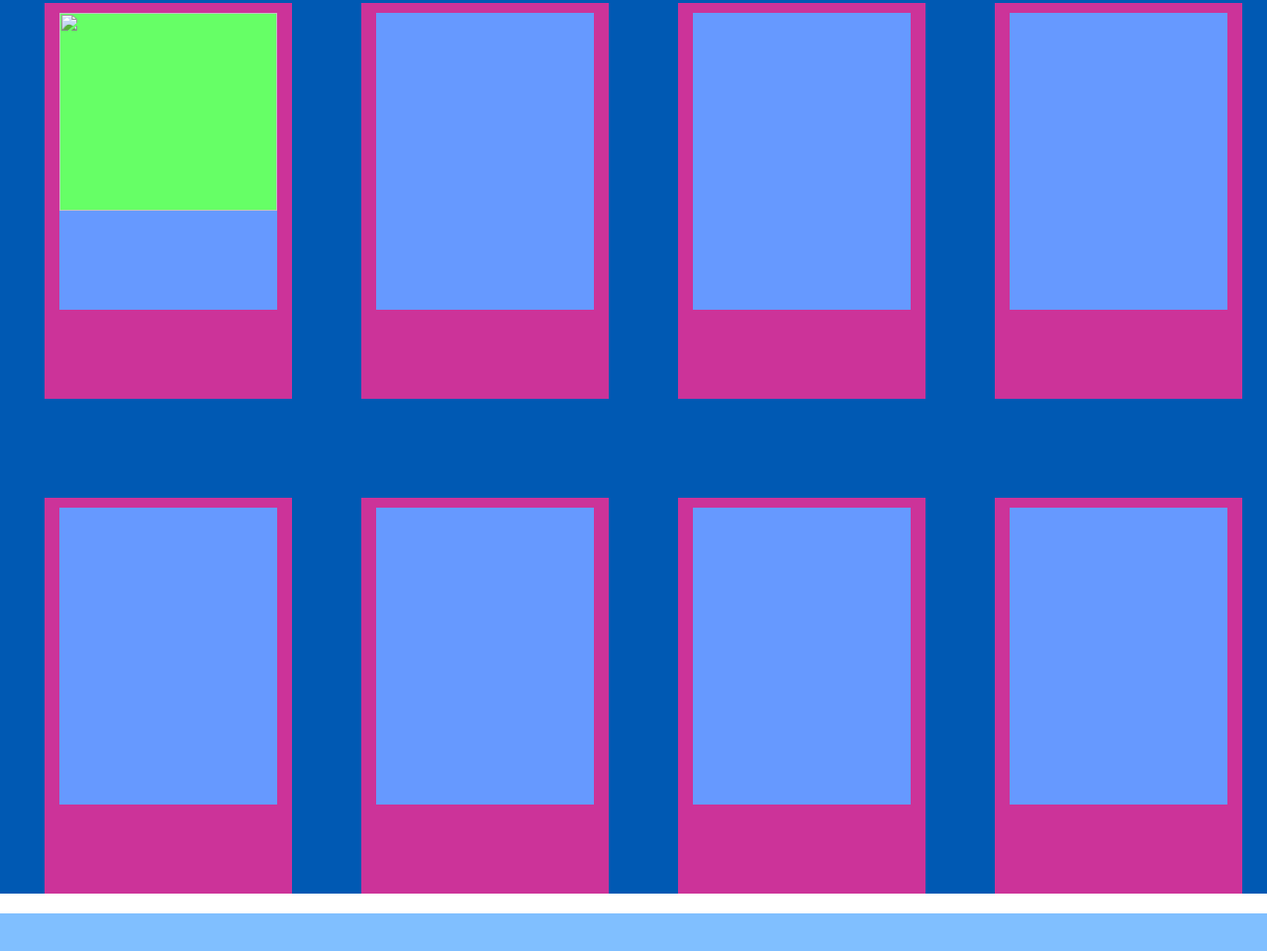
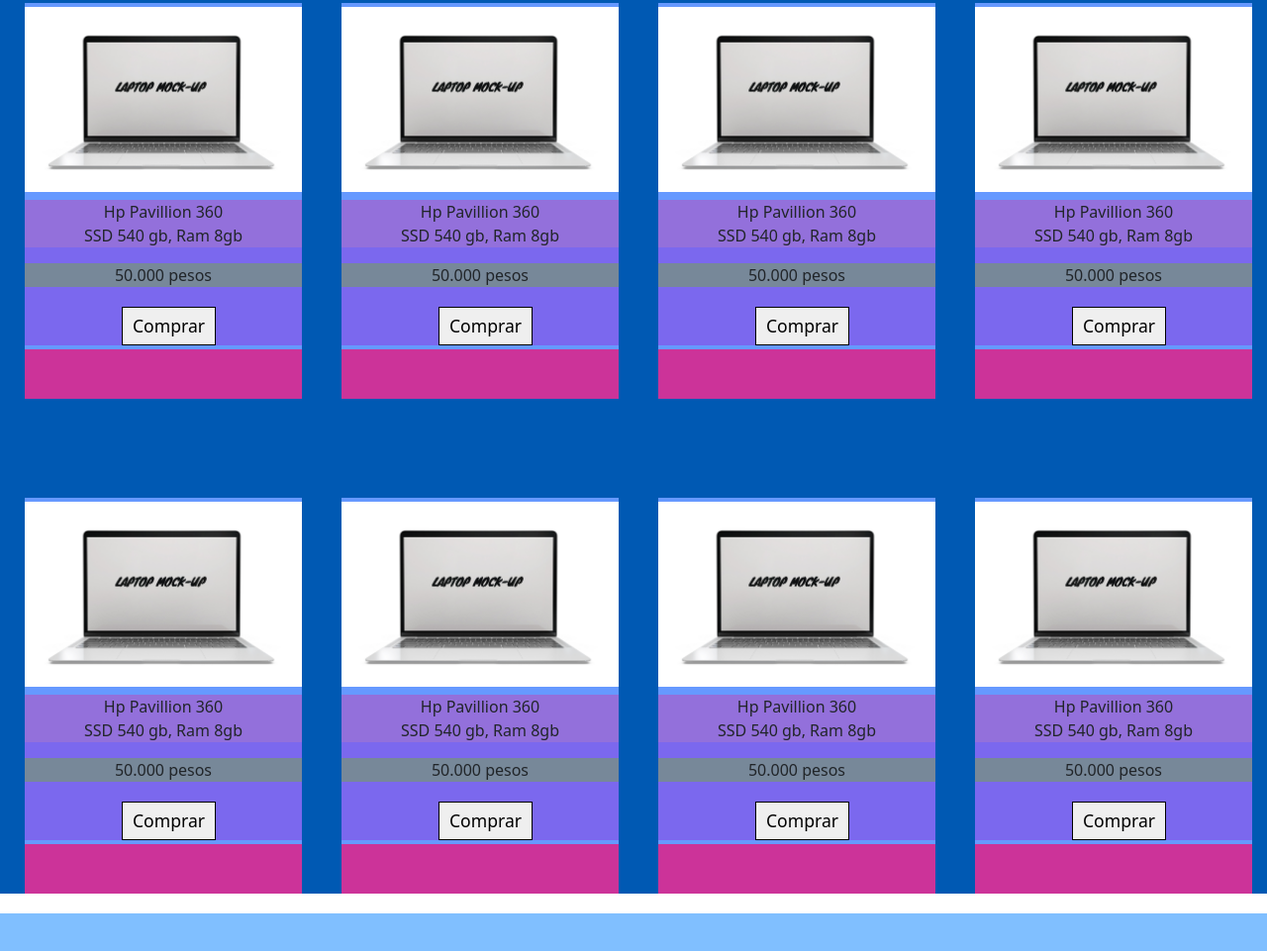
Before and after one commit to jorge-au/tienda_online, a plain HTML site: page index.html in a window 1280 px wide. Shown: the part 1637-2598 px from the top of the page at 99% size. Drawn offline with nearby package versions, Linux system fonts and the light colour scheme.

Commit message:
se modifico la seccion productos

```diff
--- a/css/styles.css
+++ b/css/styles.css
@@ -1,3 +1,9 @@
+*{
+    margin: 0;
+    padding: 0;
+    box-sizing: border-box;
+}
+
 /* header */
 .header{
     /* background-color: gray; */
@@ -96,7 +102,7 @@
 }
 
 
-
+/********************************************************* */
 /* Productos */
 .productos{
     width: 100%;
@@ -107,37 +113,63 @@
     grid-template-columns: repeat(4, 1fr);
     grid-template-rows: repeat(2, 1fr);
 }
-.productos__contenedor{
-    width: 250px;
-    height: 400px;
-    background-color: #cc3399;
-    margin-top: 100px;
-    margin-left: 45px;
-    display: flex;
-    justify-content: center;
-
-}
 .productos__titulo{
     width: 300px;
     height: 50px;
     background-color: rgb(54, 196, 54);
     position: absolute;
     left: 40%;
+}
+.productos__contenedor{
+    width: 280px;
+    height: 400px;
+    background-color: #cc3399;
+    margin-top: 100px;
+    margin-left: 25px;
+
 
 }
 .productos__pc1{
-    width: 220px;
-    height: 300px;
+    width: 100%;
+    height: 350px;
     background-color:#6699ff;
-    margin-top: 10px;
+    display: flex;
+    flex-direction: column;
+    justify-content: center;
+    align-items: center;
+    justify-content: space-around;
+}
+.productos__cuerpo{
+    background-color: mediumslateblue;
+    width: 100%;
+    height: auto;
 }
 .productos__laptop{
     width: 100%;
-    height: 200px;
-    background-color: #66ff66;
+    height: auto;
 }
+.productos__parrafo{
+    text-align: center;
+    background-color: mediumpurple;
+}
+.productos__precio{
+  background-color: lightslategrey;
+  text-align: center;
+}
+.productos__boton{
+    margin-top: 20px;
+    margin-left: 35%;
+}
+    .productos__botonComprar{
+        border: 1px solid black;
+        font-size: 1.1rem;
+        padding: 5px 10px;
+        text-align: center;
+    }
 
 
+
+/********************************************************/
 /* Servicios */
 .section__servicios{
     width: 100%;
--- a/index.html
+++ b/index.html
@@ -89,109 +89,112 @@
           <div class="productos__titulo">
             <h2>Nuestros Productos</h2>
           </div>
+
           <div class="productos__contenedor">
             <div class="productos__pc1">
-                <img src="" alt="" class="productos__laptop">
-                <p class="productos__parrafo"></p>
-                <!-- <a href="#" class="productos__nombreLaptop"></a> -->
-                <span class="productos__precio"></span>
+              <img src="img/portatil_productos.jpg" alt="" class="productos__laptop">
+              <div class="productos__cuerpo">
+                <p class="productos__parrafo">Hp Pavillion 360<br>SSD 540 gb, Ram 8gb</p>
+                <div class="productos__precio">50.000 pesos</div>
+                <div class="productos__boton">
+                  <button class="productos__botonComprar">Comprar</button>
                 </div>
-              <div class="productos__compra">
-                <!-- <button class="productos__botonComprar"></button> -->
               </div>
             </div>
           </div>
 
           <div class="productos__contenedor">
             <div class="productos__pc1">
-                <!-- <img src="" alt="" class="productos__laptot"> -->
-                <p class="productos__parrafo"></p>
-                <!-- <a href="#" class="productos__nombreLaptop"></a> -->
-                <span class="productos__precio"></span>
+              <img src="img/portatil_productos.jpg" alt="" class="productos__laptop">
+              <div class="productos__cuerpo">
+                <p class="productos__parrafo">Hp Pavillion 360<br>SSD 540 gb, Ram 8gb</p>
+                <div class="productos__precio">50.000 pesos</div>
+                <div class="productos__boton">
+                  <button class="productos__botonComprar">Comprar</button>
                 </div>
-              <div class="productos__compra">
-                <!-- <button class="productos__botonComprar"></button> -->
               </div>
             </div>
           </div>
 
           <div class="productos__contenedor">
             <div class="productos__pc1">
-                <!-- <img src="" alt="" class="productos__laptot"> -->
-                <p class="productos__parrafo"></p>
-                <!-- <a href="#" class="productos__nombreLaptop"></a> -->
-                <span class="productos__precio"></span>
+              <img src="img/portatil_productos.jpg" alt="" class="productos__laptop">
+              <div class="productos__cuerpo">
+                <p class="productos__parrafo">Hp Pavillion 360<br>SSD 540 gb, Ram 8gb</p>
+                <div class="productos__precio">50.000 pesos</div>
+                <div class="productos__boton">
+                  <button class="productos__botonComprar">Comprar</button>
                 </div>
-              <div class="productos__compra">
-                <!-- <button class="productos__botonComprar"></button> -->
               </div>
             </div>
           </div>
 
           <div class="productos__contenedor">
             <div class="productos__pc1">
-                <!-- <img src="" alt="" class="productos__laptot"> -->
-                <p class="productos__parrafo"></p>
-                <!-- <a href="#" class="productos__nombreLaptop"></a> -->
-                <span class="productos__precio"></span>
+              <img src="img/portatil_productos.jpg" alt="" class="productos__laptop">
+              <div class="productos__cuerpo">
+                <p class="productos__parrafo">Hp Pavillion 360<br>SSD 540 gb, Ram 8gb</p>
+                <div class="productos__precio">50.000 pesos</div>
+                <div class="productos__boton">
+                  <button class="productos__botonComprar">Comprar</button>
                 </div>
-              <div class="productos__compra">
-                <!-- <button class="productos__botonComprar"></button> -->
               </div>
             </div>
           </div>
 
           <div class="productos__contenedor">
             <div class="productos__pc1">
-                <!-- <img src="" alt="" class="productos__laptot"> -->
-                <p class="productos__parrafo"></p>
-                <!-- <a href="#" class="productos__nombreLaptop"></a> -->
-                <span class="productos__precio"></span>
+              <img src="img/portatil_productos.jpg" alt="" class="productos__laptop">
+              <div class="productos__cuerpo">
+                <p class="productos__parrafo">Hp Pavillion 360<br>SSD 540 gb, Ram 8gb</p>
+                <div class="productos__precio">50.000 pesos</div>
+                <div class="productos__boton">
+                  <button class="productos__botonComprar">Comprar</button>
                 </div>
-              <div class="productos__compra">
-                <!-- <button class="productos__botonComprar"></button> -->
               </div>
             </div>
           </div>
 
           <div class="productos__contenedor">
             <div class="productos__pc1">
-                <!-- <img src="" alt="" class="productos__laptot"> -->
-                <p class="productos__parrafo"></p>
-                <!-- <a href="#" class="productos__nombreLaptop"></a> -->
-                <span class="productos__precio"></span>
+              <img src="img/portatil_productos.jpg" alt="" class="productos__laptop">
+              <div class="productos__cuerpo">
+                <p class="productos__parrafo">Hp Pavillion 360<br>SSD 540 gb, Ram 8gb</p>
+                <div class="productos__precio">50.000 pesos</div>
+                <div class="productos__boton">
+                  <button class="productos__botonComprar">Comprar</button>
                 </div>
-              <div class="productos__compra">
-                <!-- <button class="productos__botonComprar"></button> -->
               </div>
             </div>
           </div>
 
           <div class="productos__contenedor">
             <div class="productos__pc1">
-                <!-- <img src="" alt="" class="productos__laptot"> -->
-                <p class="productos__parrafo"></p>
-                <!-- <a href="#" class="productos__nombreLaptop"></a> -->
-                <span class="productos__precio"></span>
+              <img src="img/portatil_productos.jpg" alt="" class="productos__laptop">
+              <div class="productos__cuerpo">
+                <p class="productos__parrafo">Hp Pavillion 360<br>SSD 540 gb, Ram 8gb</p>
+                <div class="productos__precio">50.000 pesos</div>
+                <div class="productos__boton">
+                  <button class="productos__botonComprar">Comprar</button>
                 </div>
-              <div class="productos__compra">
-                <!-- <button class="productos__botonComprar"></button> -->
               </div>
             </div>
           </div>
 
           <div class="productos__contenedor">
             <div class="productos__pc1">
-                <!-- <img src="" alt="" class="productos__laptot"> -->
-                <p class="productos__parrafo"></p>
-                <!-- <a href="#" class="productos__nombreLaptop"></a> -->
-                <span class="productos__precio"></span>
-              </div>
-              <div class="productos__compra">
-                <!-- <button class="productos__botonComprar"></button> -->
+              <img src="img/portatil_productos.jpg" alt="" class="productos__laptop">
+              <div class="productos__cuerpo">
+                <p class="productos__parrafo">Hp Pavillion 360<br>SSD 540 gb, Ram 8gb</p>
+                <div class="productos__precio">50.000 pesos</div>
+                <div class="productos__boton">
+                  <button class="productos__botonComprar">Comprar</button>
                 </div>
               </div>
             </div>
+          </div>
+
+
         </section>
 
 
```
Lines whose indentation alone changed are shown as unchanged.
